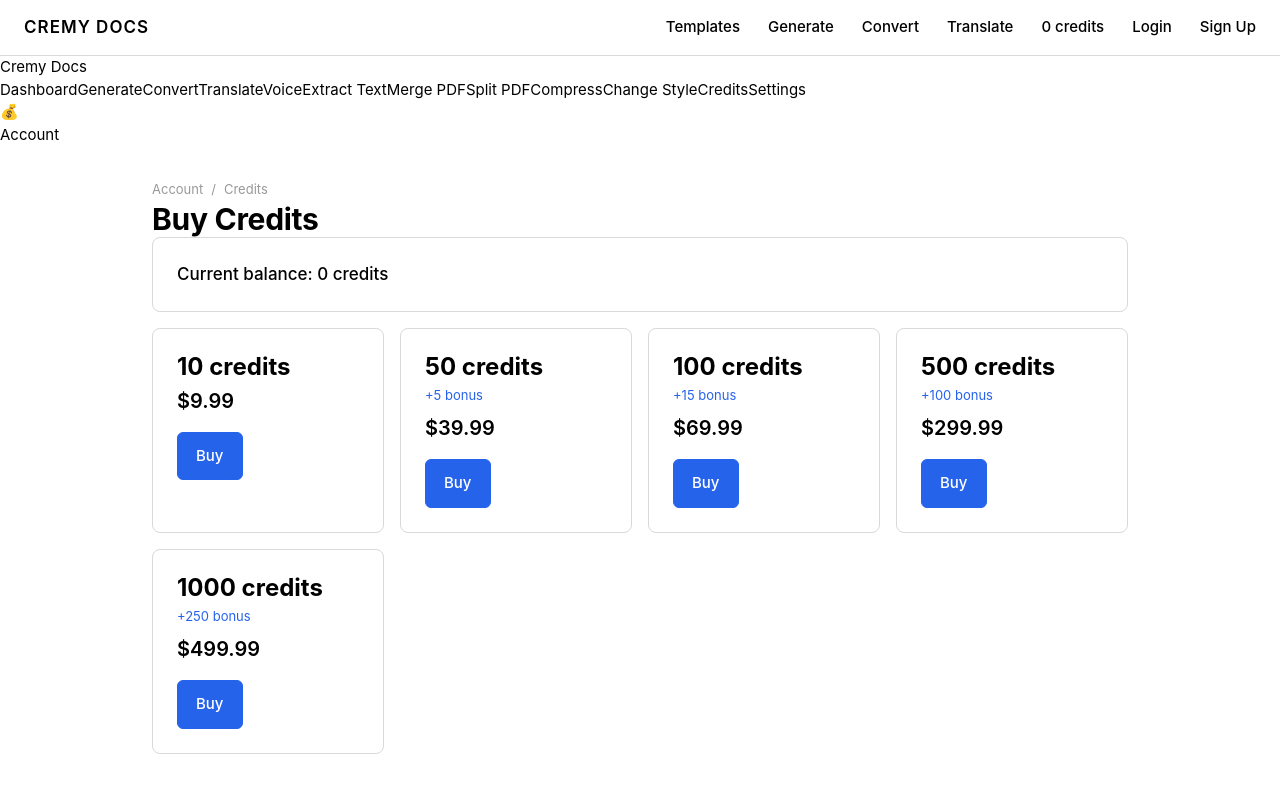
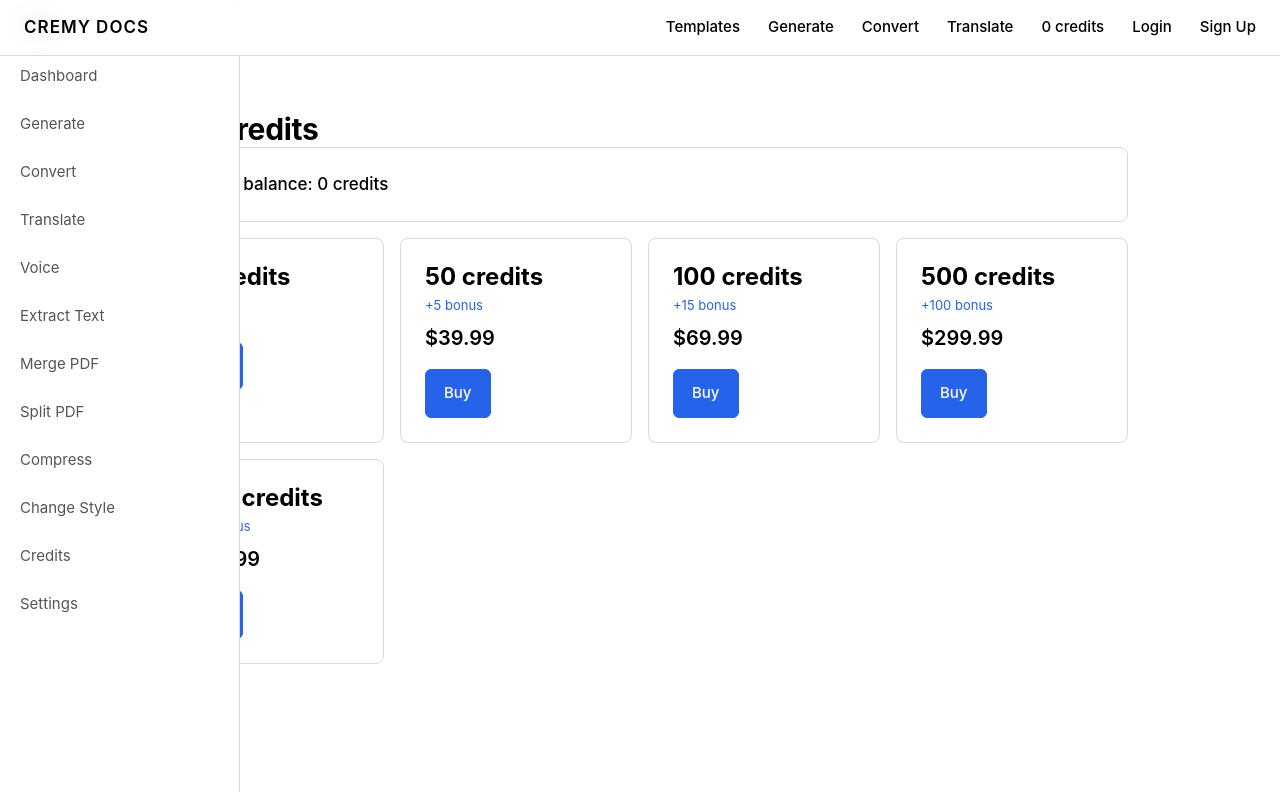
Before and after one commit to nekwasar/Cremy-docs, a Next.js app: page /credits in a window 1280 px wide. Shown: the top 792 px of the page. Built offline with nearby package versions, Linux system fonts and the light colour scheme.

Commit message:
Surgical nav deduplication: remove duplicate headers and Account links

```diff
--- a/app/(dashboard)/credits/page.tsx
+++ b/app/(dashboard)/credits/page.tsx
@@ -47,7 +47,6 @@ export default function CreditsPage() {
   return (
     <div style={{maxWidth:'var(--container-lg)',margin:'0 auto',padding:'var(--space-8) var(--space-6)'}}>
       <div>
-        <span style={{fontSize:'var(--text-sm)',color:'var(--color-text-muted)'}}>Account</span>
         <span style={{fontSize:'var(--text-sm)',color:'var(--color-text-muted)',margin:'0 var(--space-2)'}}>/</span>
         <span style={{fontSize:'var(--text-sm)',color:'var(--color-text-muted)'}}>Credits</span>
       </div>
--- a/app/(dashboard)/layout.tsx
+++ b/app/(dashboard)/layout.tsx
@@ -1,5 +1,6 @@
 import { Suspense } from 'react';
 import Link from 'next/link';
+import sb from '@/styles/components/Sidebar.module.css';
 
 export default function DashboardLayout({
   children,
@@ -7,34 +8,23 @@ export default function DashboardLayout({
   children: React.ReactNode;
 }) {
   return (
-    <div>
-      <aside>
-        <Link href="/">Cremy Docs</Link>
-        <nav>
-          <Link href="/dashboard">Dashboard</Link>
-          <Link href="/generate">Generate</Link>
-          <Link href="/convert">Convert</Link>
-          <Link href="/translate">Translate</Link>
-          <Link href="/voice">Voice</Link>
-          <Link href="/extract-text-from-pdf">Extract Text</Link>
-          <Link href="/merge-pdf">Merge PDF</Link>
-          <Link href="/split-pdf">Split PDF</Link>
-          <Link href="/compress-pdf">Compress</Link>
-          <Link href="/change-style">Change Style</Link>
-          <Link href="/credits">Credits</Link>
-          <Link href="/settings">Settings</Link>
-        </nav>
+    <div style={{display:'flex',minHeight:'100vh'}}>
+      <aside className={`${sb.sidebar} ${sb.soft}`}>
+        <div style={{padding:'var(--space-4) var(--space-5)',borderBottom:'1px solid var(--color-border)',fontWeight:'var(--weight-semibold)',fontSize:'var(--text-sm)'}}>Tools</div>
+        <Link href="/dashboard" className={sb.softItem}>Dashboard</Link>
+        <Link href="/generate" className={sb.softItem}>Generate</Link>
+        <Link href="/convert" className={sb.softItem}>Convert</Link>
+        <Link href="/translate" className={sb.softItem}>Translate</Link>
+        <Link href="/voice" className={sb.softItem}>Voice</Link>
+        <Link href="/extract-text-from-pdf" className={sb.softItem}>Extract Text</Link>
+        <Link href="/merge-pdf" className={sb.softItem}>Merge PDF</Link>
+        <Link href="/split-pdf" className={sb.softItem}>Split PDF</Link>
+        <Link href="/compress-pdf" className={sb.softItem}>Compress</Link>
+        <Link href="/change-style" className={sb.softItem}>Change Style</Link>
+        <Link href="/credits" className={sb.softItem}>Credits</Link>
+        <Link href="/settings" className={sb.softItem}>Settings</Link>
       </aside>
-      <div>
-        <header>
-          <div>
-            <span>💰</span>
-
-          </div>
-          <div>
-            <button>Account</button>
-          </div>
-        </header>
+      <div style={{flex:1,minWidth:0}}>
         <Suspense fallback={null}>
           <main>{children}</main>
         </Suspense>
--- a/app/(dashboard)/preview/page.tsx
+++ b/app/(dashboard)/preview/page.tsx
@@ -167,7 +167,6 @@ export default function PreviewPage() {
       <div style={{display:'flex',alignItems:'center',justifyContent:'space-between',marginBottom:'var(--space-4)'}}>
         <Link href="/">Logo</Link>
         <CreditBalance />
-        <Link href="/dashboard">Account</Link>
       </div>
 
       <div style={{marginBottom:'var(--space-4)'}}>
--- a/app/(dashboard)/settings/page.tsx
+++ b/app/(dashboard)/settings/page.tsx
@@ -33,7 +33,6 @@ export default function SettingsPage() {
   return (
     <div style={{maxWidth:'var(--container-lg)',margin:'0 auto',padding:'var(--space-8) var(--space-6)'}}>
       <div>
-        <span style={{fontSize:'var(--text-sm)',color:'var(--color-text-muted)'}}>Account</span>
         <span style={{fontSize:'var(--text-sm)',color:'var(--color-text-muted)',margin:'0 var(--space-2)'}}>/</span>
         <span style={{fontSize:'var(--text-sm)',color:'var(--color-text-muted)'}}>Settings</span>
       </div>
--- a/app/(dashboard)/voice/page.tsx
+++ b/app/(dashboard)/voice/page.tsx
@@ -150,7 +150,6 @@ export default function VoicePage() {
       <div style={{display:'flex',alignItems:'center',justifyContent:'space-between',marginBottom:'var(--space-4)'}}>
         <Link href="/">Logo</Link>
         <CreditBalance />
-        <Link href="/dashboard">Account</Link>
       </div>
 
       <div style={{marginBottom:'var(--space-2)'}}>
--- a/app/convert/[slug]/page.tsx
+++ b/app/convert/[slug]/page.tsx
@@ -132,7 +132,6 @@ export default function ConvertSlugPage() {
         <div className={s.headerRow}>
           <Link href="/">Logo</Link>
           <CreditBalance />
-          <Link href="/dashboard">Account</Link>
         </div>
       </div>
 
--- a/app/convert/page.tsx
+++ b/app/convert/page.tsx
@@ -100,7 +100,6 @@ export default function ConvertPage() {
         <div className={s.headerRow}>
           <Link href="/">Logo</Link>
           <CreditBalance />
-          <Link href="/dashboard">Account</Link>
         </div>
       </div>
 
```
Also changed, not shown: app/(auth)/layout.tsx (+2 -7 lines), app/_components/CreditBadge.tsx (deleted, +0 -32 lines), app/_components/CreditTooltip.tsx (deleted, +0 -27 lines), app/_components/HeaderUserMenu.tsx (deleted, +0 -37 lines).
